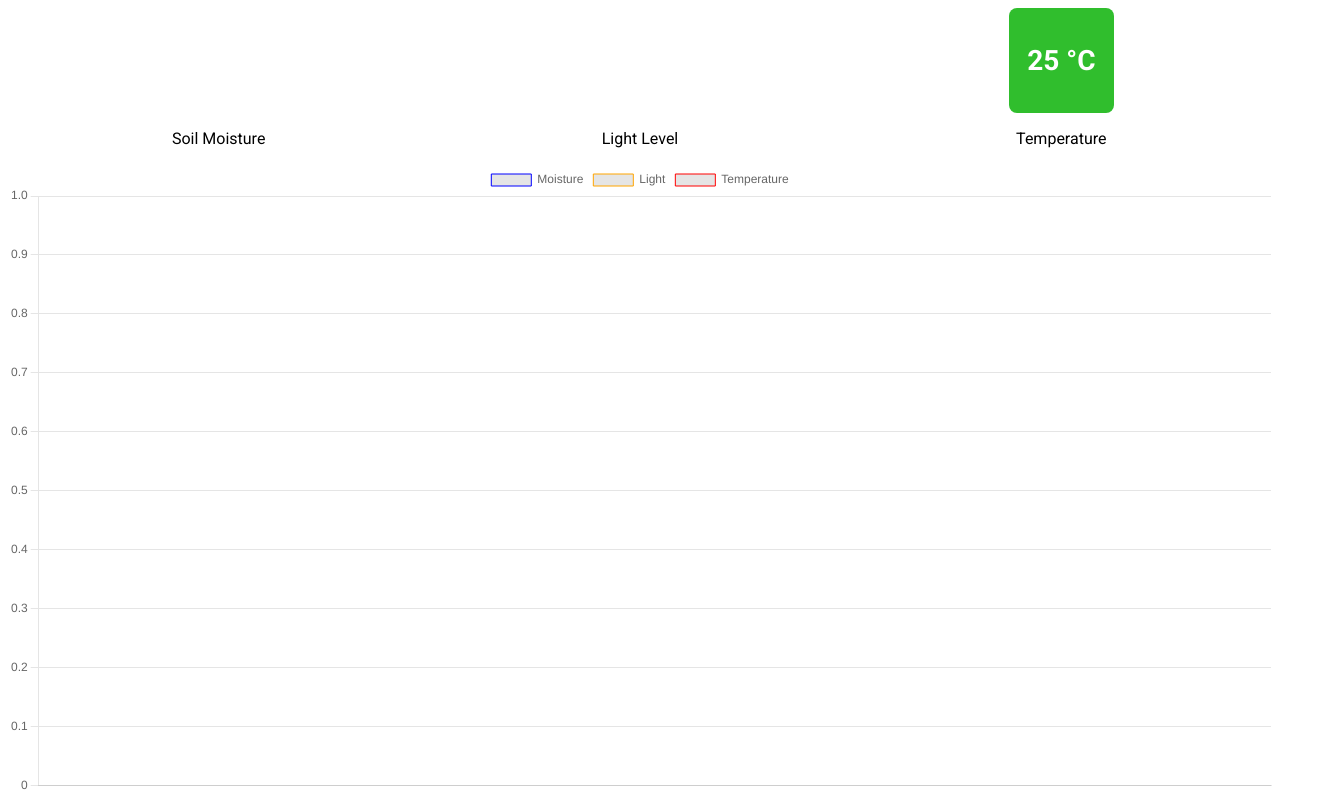
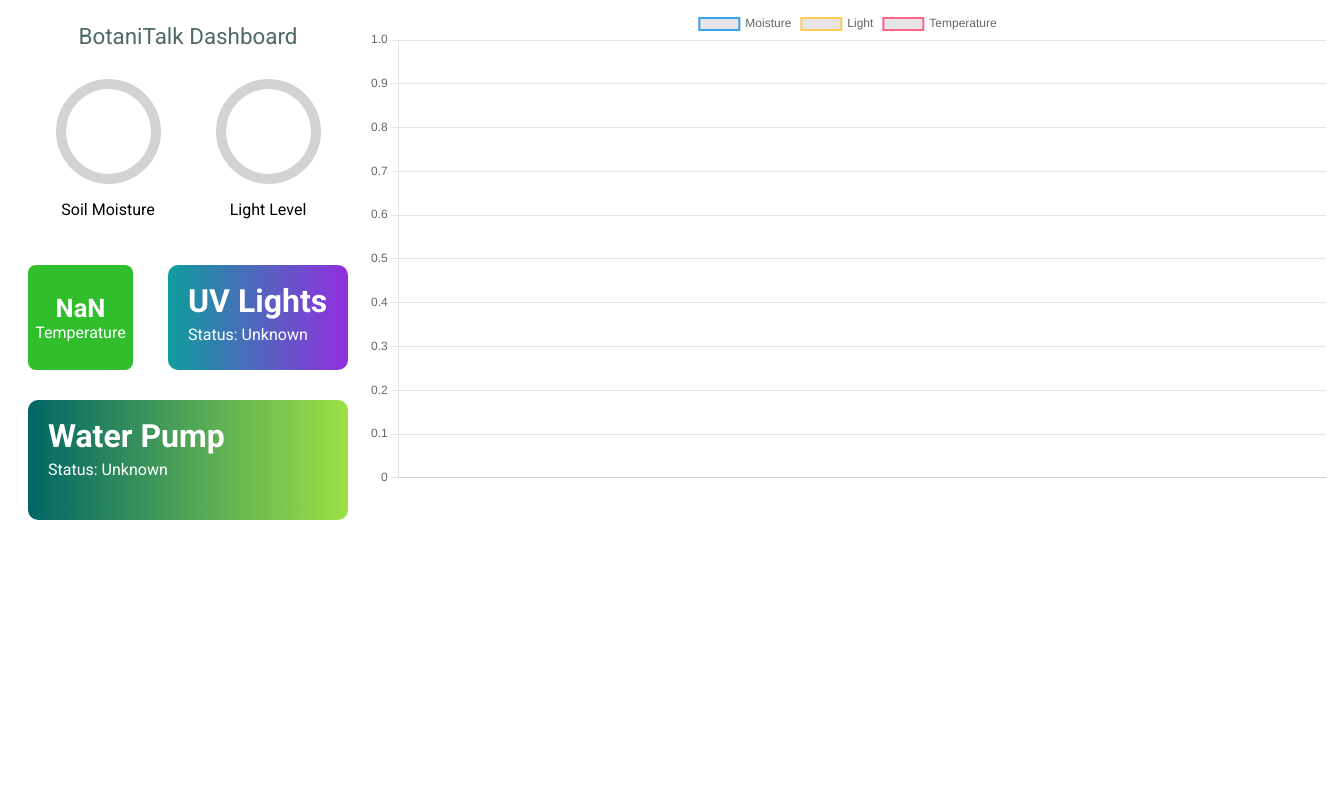
Before and after one commit to andreeabrezuica/Botani-Talk, a plain HTML site: page Wemos_D1_mini/data/index.html in a window 1280 px wide. Shown: the whole page, 1328 px wide, since content can reach past the window. Drawn offline with nearby package versions, Linux system fonts and the light colour scheme; no server answers.

Commit message:
#10 added more stats and changes to styling

```diff
--- a/Wemos_D1_mini/data/app.js
+++ b/Wemos_D1_mini/data/app.js
@@ -18,8 +18,10 @@ window.onload = () => {
         document.getElementById('moisture_level').setAttribute('data-num', response.moist);
         document.getElementById('light_level').setAttribute('data-num', response.light);
         if (!isNaN(parseFloat(response.temp)))
-          document.getElementById('temperature').innerHTML = response.temp + " &deg;C";
+          document.querySelector('#temperature p:first-child').innerHTML = response.temp + " &deg;C";
         updateCircles();
+        document.getElementById('lights').innerHTML = response.lights_on ? 'ON' : 'OFF';
+        document.getElementById('pump').innerHTML = response.pump_cooldown ? 'Cooldown' : (response.pump_on ? 'ON' : 'OFF');
       } else {
         console.err(`Error ${request.status}: ${request.statusText}`);
       }
@@ -60,22 +62,22 @@ window.onload = () => {
       datasets: [{
         label: 'Moisture',
         data: [],
-        borderColor: 'blue',
-        borderWidth: 1,
+        borderColor: 'rgb(54, 162, 235)',
+        borderWidth: 2,
         fill: false,
         tension: .4
       }, {
         label: 'Light',
         data: [],
-        borderColor: 'orange',
-        borderWidth: 1,
+        borderColor: 'rgb(255, 205, 86)',
+        borderWidth: 2,
         fill: false,
         tension: .4
       }, {
         label: 'Temperature',
         data: [],
-        borderColor: 'red',
-        borderWidth: 1,
+        borderColor: 'rgb(255, 99, 132)',
+        borderWidth: 2,
         fill: false,
         tension: .4
       }]
@@ -85,7 +87,8 @@ window.onload = () => {
         x: {
           type: 'category'
         }
-      }
+      },
+      responsive: true
     }
   });
 
@@ -121,7 +124,7 @@ window.onload = () => {
         lineChart.data.datasets[1].data = lightData;
         lineChart.data.datasets[2].data = temperatureData;
         lineChart.update();
-
+        console.log(response);
       })
       .catch(error => {
         console.error('Error fetching data:', error);
--- a/Wemos_D1_mini/data/index.html
+++ b/Wemos_D1_mini/data/index.html
@@ -11,6 +11,8 @@
 
 <body>
 
+  <div class="status">
+    <h1>BotaniTalk Dashboard</h1>
     <div id="progress">
       <div>
         <div data-num="0" data-color="#006666" class="progress-item" id="moisture_level"></div>
@@ -20,15 +22,27 @@
         <div data-num="0" data-color="#C4A500" class="progress-item" id="light_level"></div>
         <p class="text-center">Light Level</p>
       </div>
-    <div>
-      <div id="temperature">25 &deg;C</div>
+    </div>
+    <div class="actions">
+      <div id="temperature">
+        <p>NaN</p>
         <p class="text-center">Temperature</p>
       </div>
+      <div id="lights-box">
+        <p>UV Lights</p>
+        <p>Status: <span id="lights">Unknown</span></p>
       </div>
-
-  <canvas id="lineChart" width="800" height="400"></canvas>
-
+    </div>
+    <div id="pump-box">
+      <p>Water Pump</p>
+      <p>Status: <span id="pump">Unknown</span></p>
+    </div>
+  </div>
+  <div class="chart-container" style="position: relative; height:40vh; width:75vw">
+    <canvas id="lineChart"></canvas>
+</div>
 </body>
 
 <script src="app.js"></script>
+
 </html>
--- a/Wemos_D1_mini/data/style.css
+++ b/Wemos_D1_mini/data/style.css
@@ -19,6 +19,7 @@ body {
   font-size: 0;
   animation: .4s ease-out reverse;
   transform: rotateZ(180deg);
+  background: conic-gradient(lightgray 100%, lightgray 0deg)
 }
 .text-center {
   text-align: center;
@@ -43,10 +44,73 @@ body {
   height: var(--progress-size);
   background-color: #30BE2D;
   border-radius: 8px;
-  font-size: 28px;
-  font-weight: bold;
   color: white;
   display: flex;
+  flex-direction: column;
   justify-content: center;
   align-items: center;
 }
+#temperature p {
+  margin-block: 0;
+}
+
+#temperature p:first-child {
+  font-size: 1.6rem;
+  font-weight: bold;
+}
+
+#pump-box, #lights-box {
+  box-sizing: border-box;
+  width: 320px;
+  height: 120px;
+  background: linear-gradient(to right, #006666, #9DE146);
+  color: white;
+  font-size: 2rem;
+  padding: 20px;
+  font-weight: bold;
+  border-radius: 10px;
+}
+
+#pump-box p, #lights-box p {
+  margin-block: 0;
+  line-height: 100%;
+}
+#pump-box p:last-child, #lights-box p:last-child {
+  font-size: 1rem;
+  font-weight: lighter;
+  margin-top: 10px;
+}
+
+#lights-box {
+  width: 180px;
+  height: 105px;
+  background: linear-gradient(to right, #0F9D9D, #912FDE);
+}
+
+body {
+  display: grid;
+  grid-template-columns: 1fr 4fr;
+  width: 100vw;
+}
+
+#lineChart {
+  overflow-x: hidden;
+}
+
+.actions {
+  display: flex;
+  justify-content: space-between;
+  align-items: start;
+  margin-block: 30px;
+}
+.status {
+  margin-inline: 20px;
+}
+
+h1 {
+  font-size: 1.4rem;
+  color: #4E6868;
+  font-weight: normal;
+  text-align: center;
+  margin-bottom: 30px;
+}
```
Also changed, not shown: 4 other files. Lines whose indentation alone changed are shown as unchanged.
